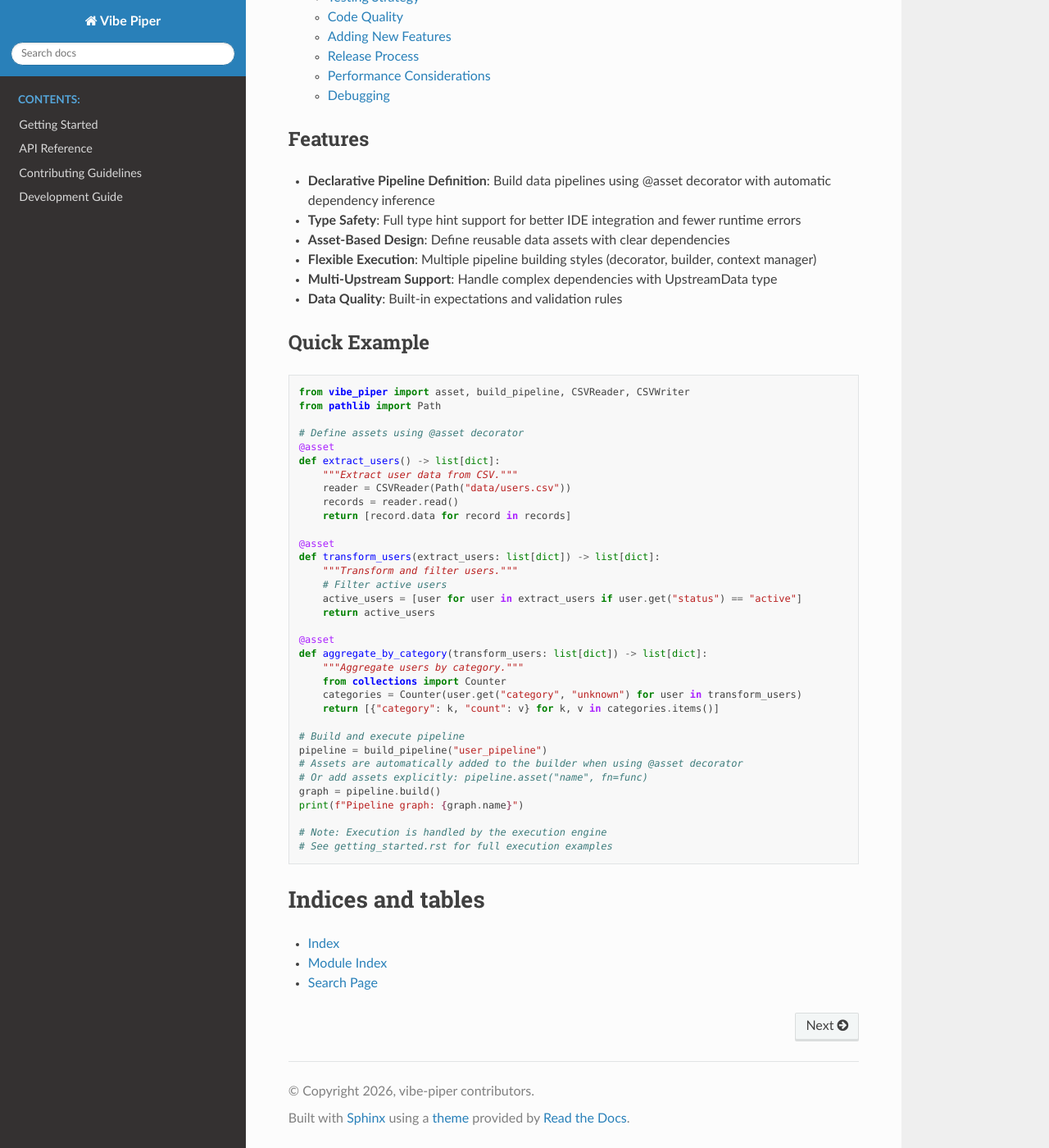
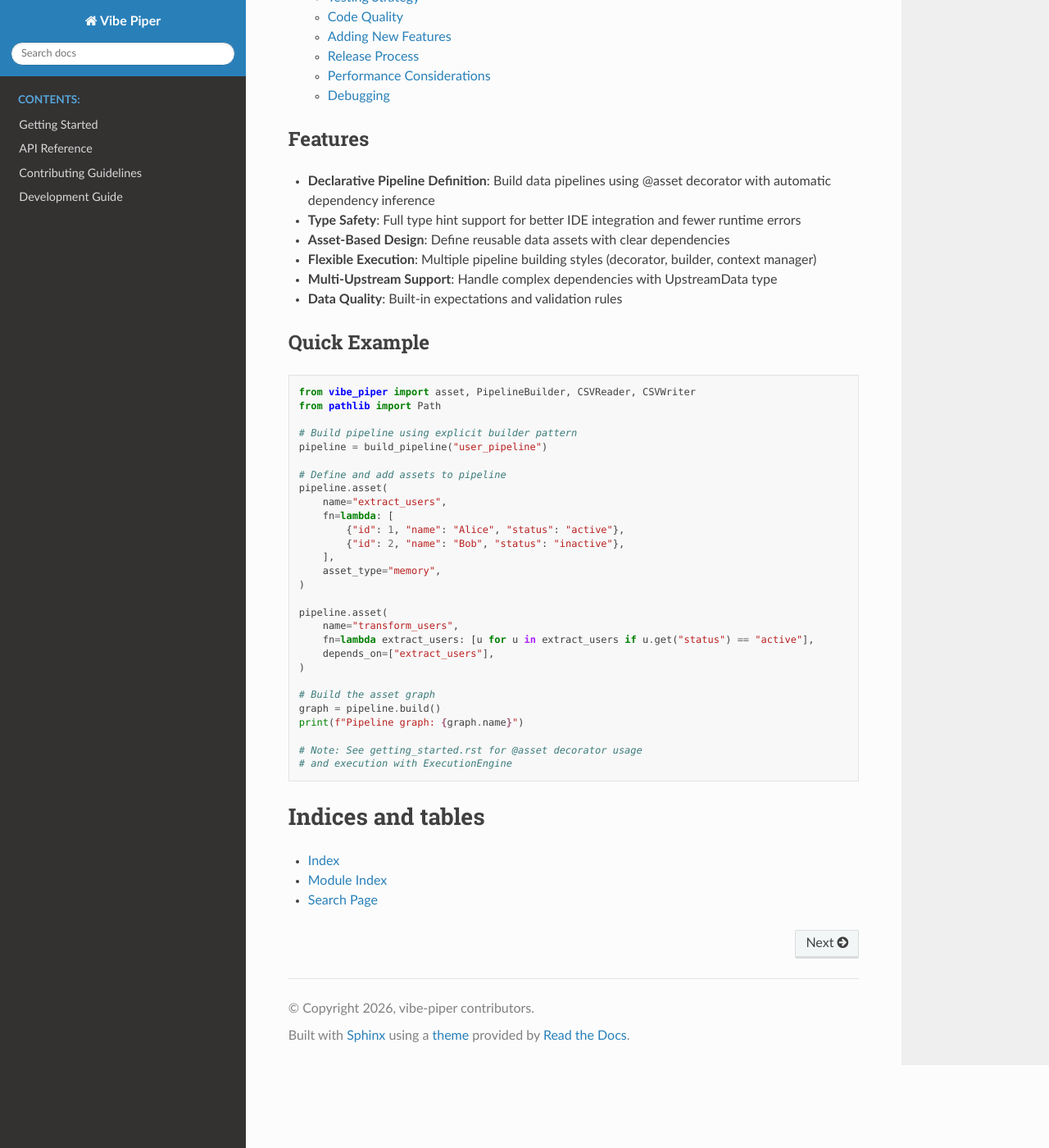
Before and after one commit to z3z1ma/vibe-pipe, a Sphinx documentation site: the page built from docs/source/index.rst, in a window 1280 px wide and 1400 px high, scrolled down 1040 px. Shown: the whole window at 82% size. Built offline with Sphinx 7.4.7 and the Read the Docs theme 3.1.0, drawn with Linux system fonts in a browser that asks for light colours.

Commit message:
Fix doc inaccuracies per manager review
- Remove incorrect claim about @asset auto-registration with build_pipeline
- Update docs/source/index.rst to use PipelineBuilder.asset() pattern
- Fix multi-upstream example to use UpstreamData parameter instead of individual params
- Fix Sphinx directives: use autoclass for PipelineBuilder/PipelineDefinitionContext
- Clarify that @asset decorator alone does not register with build_pipeline

Changes address:
1. Top-level @asset decorator returns Asset but does NOT auto-register with build_pipeline
2. Multi-upstream assets receive UpstreamData + PipelineContext, not individual params
3. PipelineBuilder and PipelineDefinitionContext are classes, not functions

```diff
--- a/docs/source/index.rst
+++ b/docs/source/index.rst
@@ -39,40 +39,34 @@ Quick Example
 
 .. code-block:: python
 
-   from vibe_piper import asset, build_pipeline, CSVReader, CSVWriter
+   from vibe_piper import asset, PipelineBuilder, CSVReader, CSVWriter
    from pathlib import Path
 
-   # Define assets using @asset decorator
-   @asset
-   def extract_users() -> list[dict]:
-       """Extract user data from CSV."""
-       reader = CSVReader(Path("data/users.csv"))
-       records = reader.read()
-       return [record.data for record in records]
+   # Build pipeline using explicit builder pattern
+   pipeline = build_pipeline("user_pipeline")
 
-   @asset
-   def transform_users(extract_users: list[dict]) -> list[dict]:
-       """Transform and filter users."""
-       # Filter active users
-       active_users = [user for user in extract_users if user.get("status") == "active"]
-       return active_users
+   # Define and add assets to pipeline
+   pipeline.asset(
+       name="extract_users",
+       fn=lambda: [
+           {"id": 1, "name": "Alice", "status": "active"},
+           {"id": 2, "name": "Bob", "status": "inactive"},
+       ],
+       asset_type="memory",
+   )
 
-   @asset
-   def aggregate_by_category(transform_users: list[dict]) -> list[dict]:
-       """Aggregate users by category."""
-       from collections import Counter
-       categories = Counter(user.get("category", "unknown") for user in transform_users)
-       return [{"category": k, "count": v} for k, v in categories.items()]
+   pipeline.asset(
+       name="transform_users",
+       fn=lambda extract_users: [u for u in extract_users if u.get("status") == "active"],
+       depends_on=["extract_users"],
+   )
 
-   # Build and execute pipeline
-   pipeline = build_pipeline("user_pipeline")
-   # Assets are automatically added to the builder when using @asset decorator
-   # Or add assets explicitly: pipeline.asset("name", fn=func)
+   # Build the asset graph
    graph = pipeline.build()
    print(f"Pipeline graph: {graph.name}")
 
-   # Note: Execution is handled by the execution engine
-   # See getting_started.rst for full execution examples
+   # Note: See getting_started.rst for @asset decorator usage
+   # and execution with ExecutionEngine
 
 
 Indices and tables
```
Also changed, not shown: docs/source/api/core.rst (+6 -2 lines), docs/source/getting_started.rst (+22 -15 lines), 1 other file.
